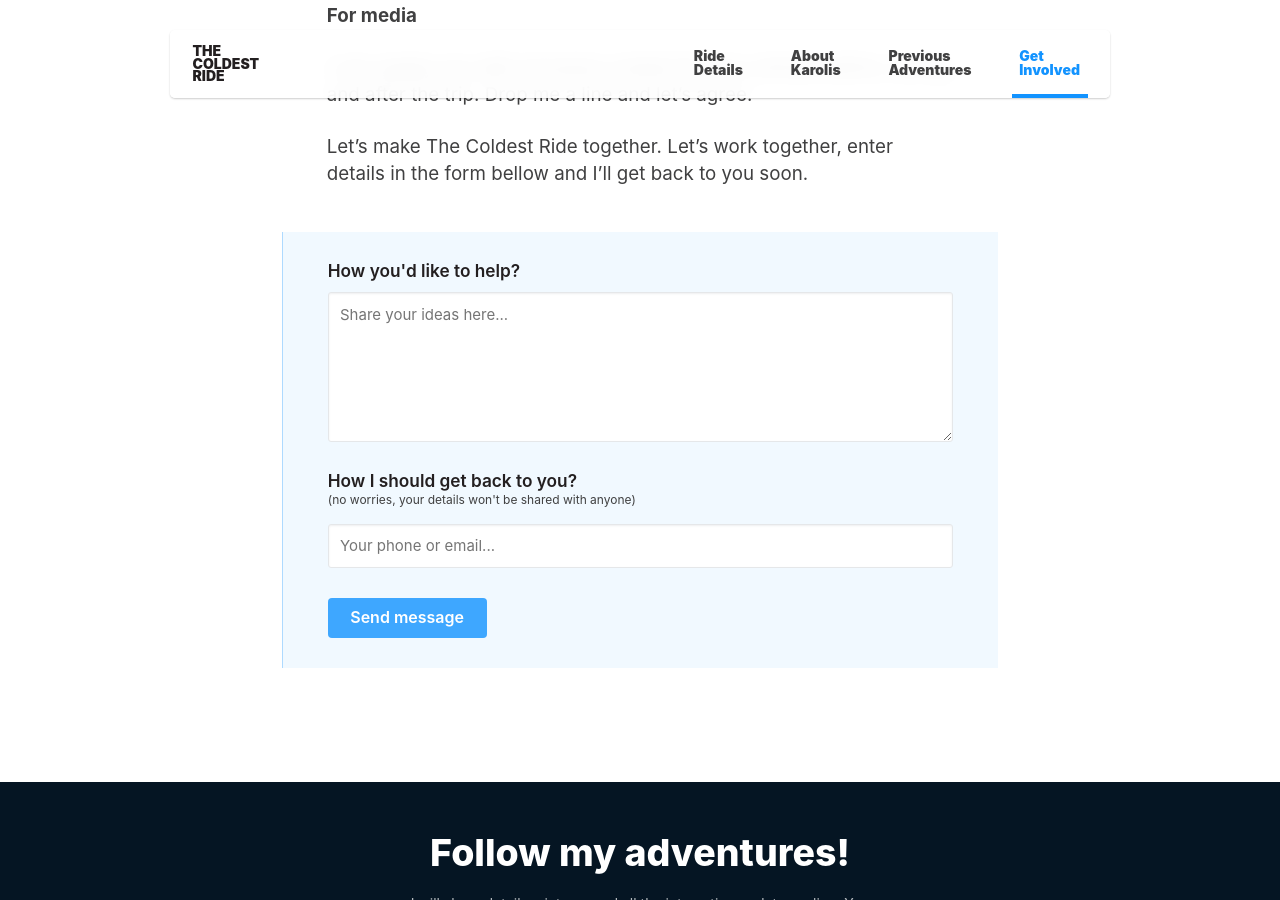
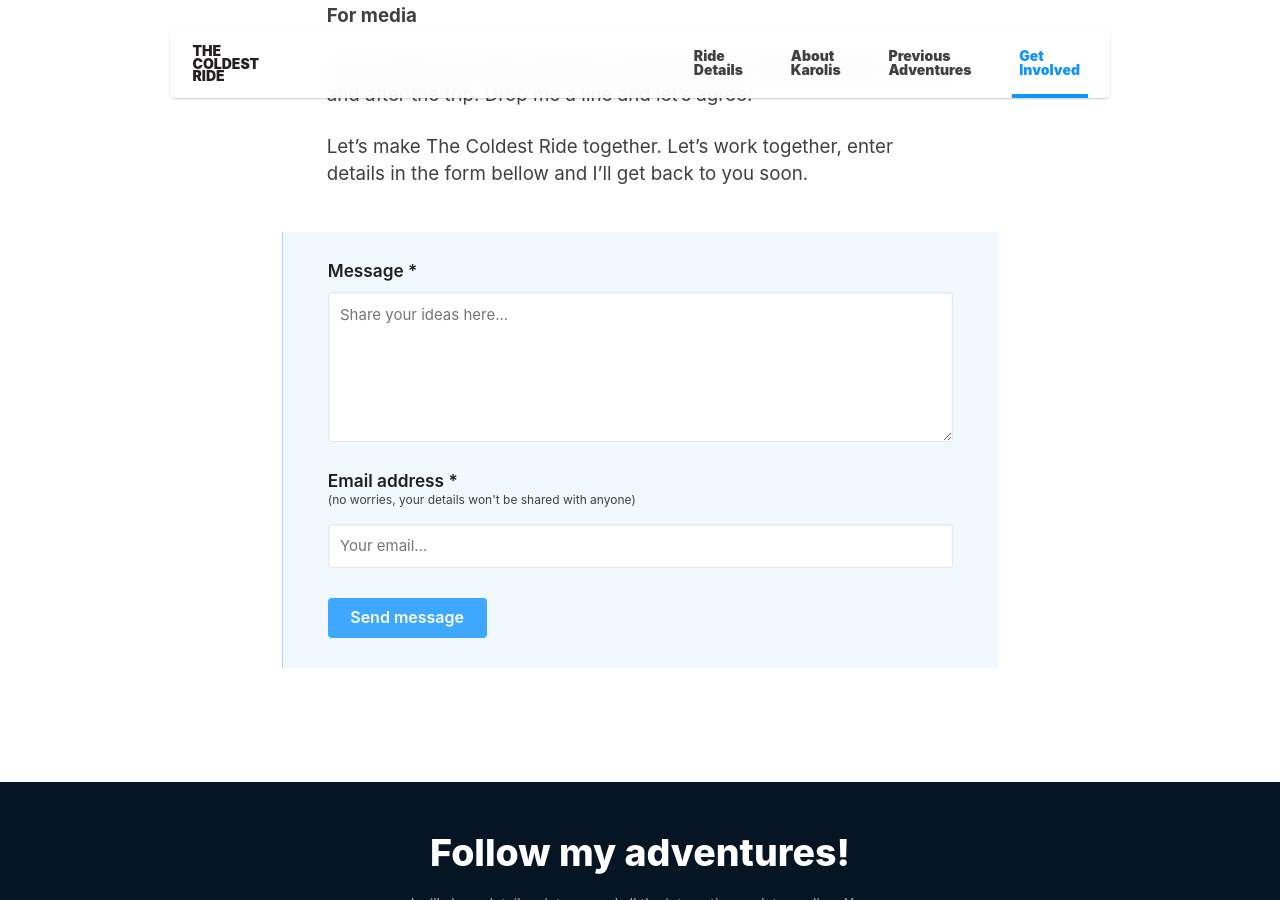
Before and after one commit to karolismieliauskas/thecoldestride.com, a Jekyll site: the page built from pages/get-involved.html, in a window 1280 px wide and 900 px high, scrolled down 1165 px. Built offline with Jekyll 4.4.1, drawn with Linux system fonts in a browser that asks for light colours.

Commit message:
Update getinvolved.yml

```diff
--- a/_data/getinvolved.yml
+++ b/_data/getinvolved.yml
@@ -25,11 +25,11 @@ body: |
 form:
   email: karolis.mieliauskas@gmail.com
   message:
-    label: How you'd like to help?
+    label: Message *
     placeholder: Share your ideas here...
   contact:
-    label: How I should get back to you?
+    label: Email address *
     note: (no worries, your details won't be shared with anyone)
-    placeholder: Your phone or email...
+    placeholder: Your email...
   action: Send message
 subject: New entry in thecoldestride.com
```
